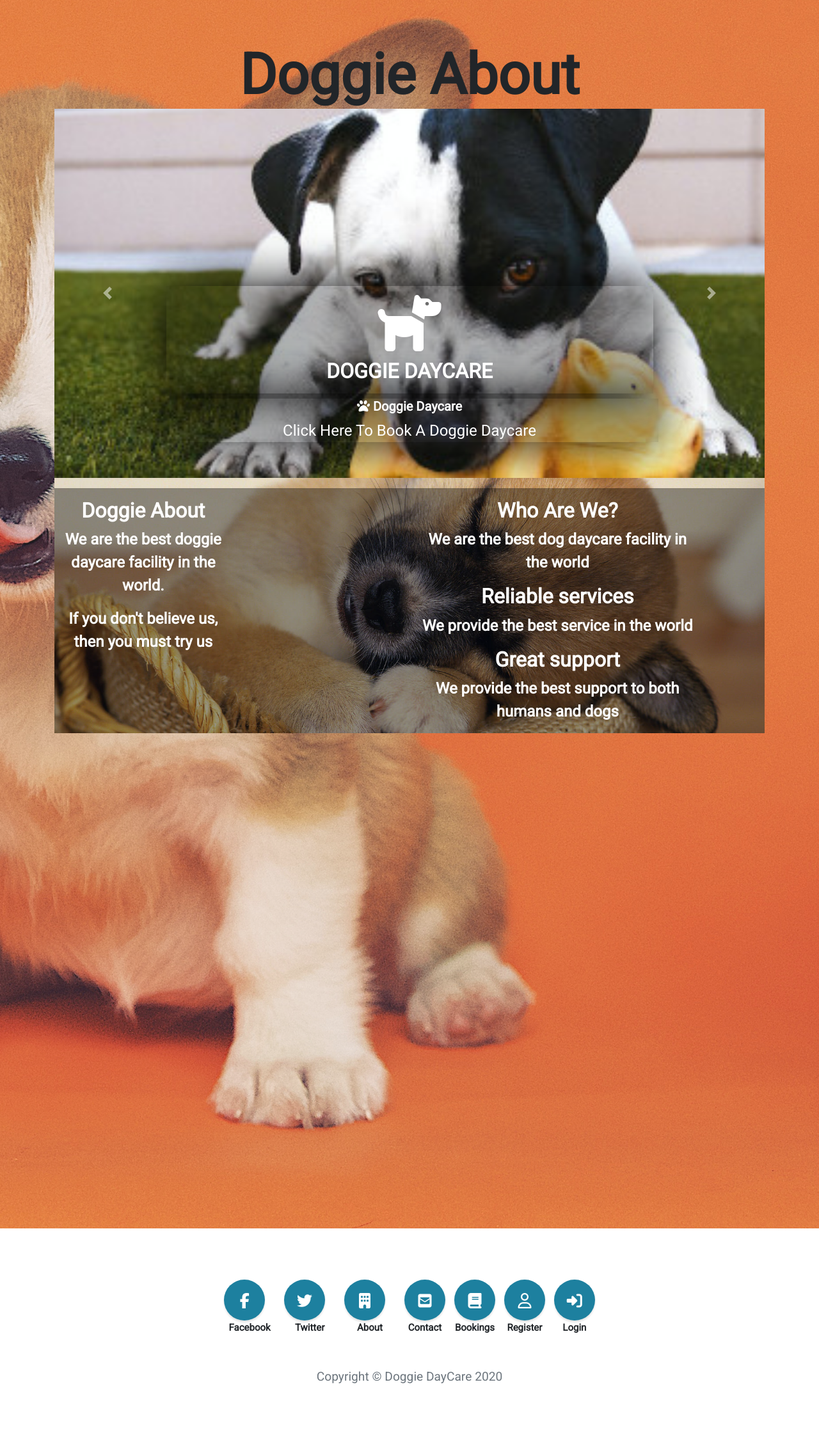
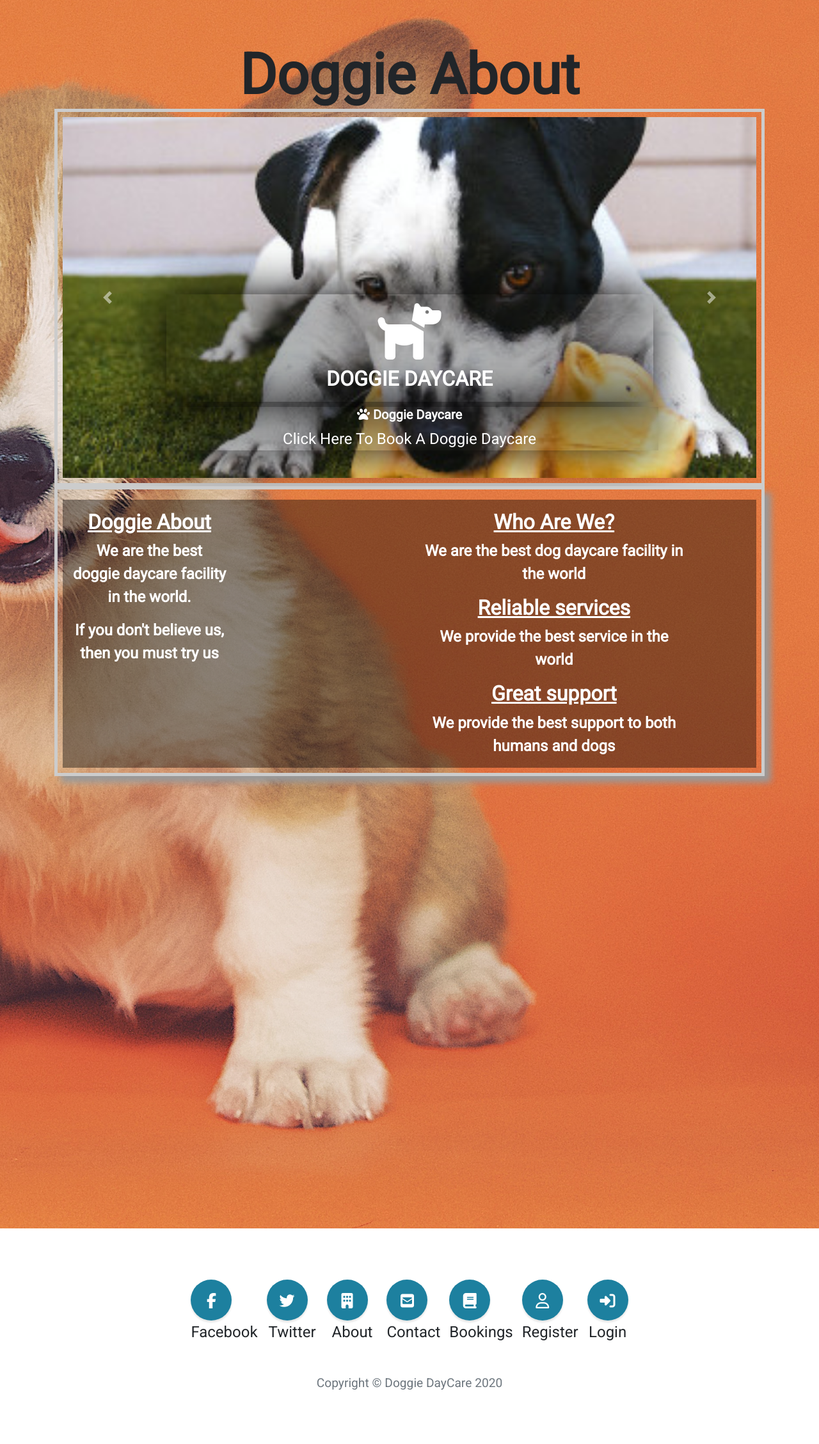
Before and after one commit to eezipc/Doggie-DayCare, a Flask app: page /about in a window 1280 px wide. Shown: the part 179-2436 px from the top of the page at 64% size. Before the commit the page ends 2341 px from the top, so only its background shows below. Run offline with Flask 2, Linux system fonts and the light colour scheme; some libraries are stand-ins or nearby versions.

Commit message:
Edited footer icons

```diff
--- a/run.py
+++ b/run.py
@@ -167,10 +167,13 @@ def viewbooking():
 #Edit Booking Page
 @app.route('/edit_booking/<task_id>', methods=['POST', 'GET'])
 def edit_booking(task_id):
+    data = []
+    with open("data/doggie.json", "r") as json_data:
+        data = json.load(json_data)
     the_task =  mongo.db.doggiebook.find_one({"_id": ObjectId(task_id)})
     edit_login =  mongo.db.doggielogin.find()
     edit_pets = mongo.db.doggiepets.find()
-    return render_template('editbooking.html', task=the_task, login=edit_login, pets=edit_pets)
+    return render_template('editbooking.html', task=the_task, login=edit_login, pets=edit_pets, page_title="Doggie Edit Booking", doggie=data)
 
 #Update Booking Page
 @app.route('/update_booking/<task_id>', methods=['POST', 'GET'])
--- a/static/assets/css/stylish-portfolio.css
+++ b/static/assets/css/stylish-portfolio.css
@@ -669,6 +669,9 @@ a:hover, a:focus, a:active {
 
 .imageborder {
         display: block;
-
+        background: transparent;
+            padding: 8px;
+            border: 5px solid #ccc;
+            box-shadow: 10px 10px 10px #999;
 
 }
--- a/templates/about.html
+++ b/templates/about.html
@@ -11,7 +11,7 @@
     <div class="carousel-item active">
       <a href="daycare">
         <img
-          class="d-block w-100"
+          class="d-block w-100 imageborder"
           src="../static/assets/img/dogtoycar.jpg"
           alt="First slide"
       /></a>
@@ -49,7 +49,7 @@
     <div class="carousel-item">
       <a class="" href="grooming"
         ><img
-          class="d-block w-100"
+          class="d-block w-100 imageborder"
           src="../static/assets/img/doggroomcar.jpg"
           alt="Second slide"
       /></a>
@@ -86,7 +86,7 @@
     <div class="carousel-item">
       <a class="" href="overnight"
         ><img
-          class="d-block w-100"
+          class="d-block w-100 imageborder"
           src="../static/assets/img/dogsleep2car.jpg"
           alt="Third slide"
       /></a>
@@ -142,14 +142,14 @@
 </div>
 
 <!-- About Section -->
-<div class="cardbackground pt-3">
+<div class="cardbackground pt-3 imageborder">
   <div class="cardcontent">
     <div class="aboutus-section">
       <div class="container">
         <div class="row">
           <div class="col-md-3 col-sm-6 col-xs-12 pt-3">
             <div class="aboutus">
-              <h2 class="">{{page_title}}</h2>
+              <h2 class=""><u>{{page_title}}</u></h2>
               <p class="">
                 We are the best doggie daycare facility in the world.
               </p>
@@ -162,7 +162,7 @@
               <div class="feature-box">
                 <div class="clearfix">
                   <div class="feature-content">
-                    <h2>Who Are We?</h2>
+                    <h2><u>Who Are We?</u></h2>
                     <p>We are the best dog daycare facility in the world</p>
                   </div>
                 </div>
@@ -173,7 +173,7 @@
                     <span class="glyphicon glyphicon-cog icon"></span>
                   </div>
                   <div class="feature-content">
-                    <h2>Reliable services</h2>
+                    <h2><u>Reliable services</u></h2>
                     <p>We provide the best service in the world</p>
                   </div>
                 </div>
@@ -184,7 +184,7 @@
                     <span class="glyphicon glyphicon-cog icon"></span>
                   </div>
                   <div class="feature-content">
-                    <h2>Great support</h2>
+                    <h2><u>Great support</u></h2>
                     <p>We provide the best support to both humans and dogs</p>
                   </div>
                 </div>
--- a/templates/base.html
+++ b/templates/base.html
@@ -191,14 +191,18 @@
     <footer class="footer text-center">
       <div class="container">
         <ul class="list-inline mb-5">
-          <li class="list-inline-item">
+          <li class="list-inline-item nav-item">
+
             <a
               class="social-link rounded-circle text-white mr-3"
               href="{{ url_for('index') }}"
             >
               <i class="fab fa-facebook-f"></i>
+
             </a>
-            <div class="icontext font-weight-bold text-center">Facebook</div>
+            <span class="d-none d-sm-inline">Facebook</span>
+
+            <!--<div class="icontext font-weight-bold text-center">Facebook</div>-->
           </li>
 
           <li class="list-inline-item">
@@ -208,7 +212,8 @@
             >
               <i class="fab fa-twitter"></i>
             </a>
-            <div class="icontext font-weight-bold text-center">Twitter</div>
+            <span class="d-none d-sm-inline">Twitter</span>
+            <!-- <div class="icontext font-weight-bold text-center">Twitter</div> -->
           </li>
           <li class="list-inline-item">
             <a
@@ -217,7 +222,8 @@
             >
               <i class="fas fa-building"></i>
             </a>
-            <div class="icontext font-weight-bold text-center">About</div>
+            <span class="d-none d-sm-inline">About</span>
+            <!-- <div class="icontext font-weight-bold text-center">About</div> -->
           </li>
 
           <li class="list-inline-item">
@@ -227,7 +233,7 @@
             >
               <i class="fas fa-envelope-square"></i>
             </a>
-            <div class="icontext font-weight-bold text-center">Contact</div>
+            <span class="d-none d-sm-inline">Contact</span>
           </li>
           <li class="list-inline-item">
             <a
@@ -236,7 +242,7 @@
             >
               <i class="fas fa-book"></i>
             </a>
-            <div class="icontext font-weight-bold text-center">Bookings</div>
+            <span class="d-none d-sm-inline">Bookings</span>
           </li>
 <!-- Python Loop for buttons depending on user logged in or out-->
 
@@ -249,7 +255,7 @@
             >
               <i class="far fa-id-badge"></i>
             </a>
-            <div class="icontext font-weight-bold text-center">Profile</div>
+            <span class="d-none d-sm-inline">Profile</span>
           </li>
 
           <li class="list-inline-item">
@@ -259,7 +265,7 @@
             >
               <i class="fas fa-sign-out-alt"></i>
             </a>
-            <div class="icontext font-weight-bold text-center">Logout</div>
+            <span class="d-none d-sm-inline">Logout</span>
           </li>
 
           {% else %}
@@ -271,7 +277,7 @@
             >
               <i class="far fa-user"></i>
             </a>
-            <div class="icontext font-weight-bold text-center">Register</div>
+            <span class="d-none d-sm-inline">Register</span>
           </li>
 
           <li class="list-inline-item">
@@ -281,7 +287,7 @@
             >
               <i class="fas fa-sign-in-alt"></i>
             </a>
-            <div class="icontext font-weight-bold text-center">Login</div>
+            <span class="d-none d-sm-inline">Login</span>
           </li>
           {% endif %}
         </ul>
--- a/templates/daycare.html
+++ b/templates/daycare.html
@@ -66,7 +66,7 @@
                         </p>
                         <img class="img-responsive img-fluid" src="{{ member.image_source }}" alt="Picture of {{ member.name }}">
                         <p><a href="grooming" class="btn btn-sm">
-                        <i class="fas fa-paw"></i></a>
+                        <i class="fas fa-paw fa-2x"></i></a>
                         <button onclick="window.location.href='{{ member.url }}';" class="button" ><span>Enter</span></button>
                         </p>
                     </div>
--- a/templates/editbooking.html
+++ b/templates/editbooking.html
@@ -46,7 +46,8 @@
 															<p><a href="contact" class="btn btn-sm">
 																	<i class="fas fa-paw"></i></a>
 																<button onclick="window.location.href='{{ url_for('contact') }}';" class="button" ><span>Contact </span></button></p>
-														</div>
+
+                                                        </div>
 													</div>
 												</div>
 											</div>
--- a/templates/grooming.html
+++ b/templates/grooming.html
@@ -59,14 +59,14 @@
 												<!-- Beginning of Loop Section -->
 												{% for member in doggie %}
 												<div class="cardcontent">
-													<h2 class="card-title"><i class="fas fa-paw"></i><a href="{{ member.url }}">  {{ member.service }}</a></h2>
+													<h2 class="card-title"><i class="fas fa-paw "></i><a href="{{ member.url }}">  {{ member.service }}</a></h2>
 													<p class="card-text">
 														<p>{{ member.description }}</p>
 													</p>
 													<p>
 														<img class="img-responsive img-fluid" src="{{ member.image_source }}" alt="Picture of {{ member.name }}">
 															<p><a href="grooming" class="btn btn-sm">
-																	<i class="fas fa-paw"></i></a>
+																	<i class="fas fa-paw fa-2x"></i></a>
 																<button onclick="window.location.href='{{ member.url }}';" class="button" ><span>Enter</span></button>
 															</p>
 														</p>
--- a/templates/overnight.html
+++ b/templates/overnight.html
@@ -69,7 +69,7 @@
 															<p>
 																<img class="img-responsive img-fluid" src="{{ member.image_source }}" alt="Picture of {{ member.name }}">
 																	<p><a href="grooming" class="btn btn-sm">
-																			<i class="fas fa-paw"></i></a>
+																			<i class="fas fa-paw fa-2x"></i></a>
 																		<button onclick="window.location.href='{{ member.url }}';" class="button" ><span>Enter</span></button>
 																	</p>
 																</p>
```
Also changed, not shown: templates/prices.html (+7 -7 lines), templates/viewbooking.html (+23 -19 lines).
